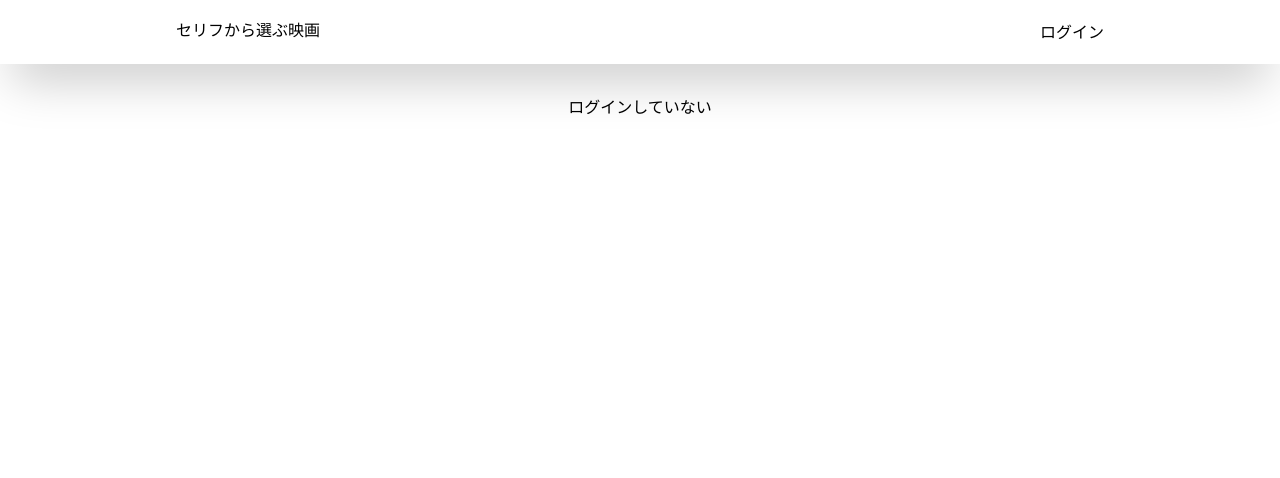
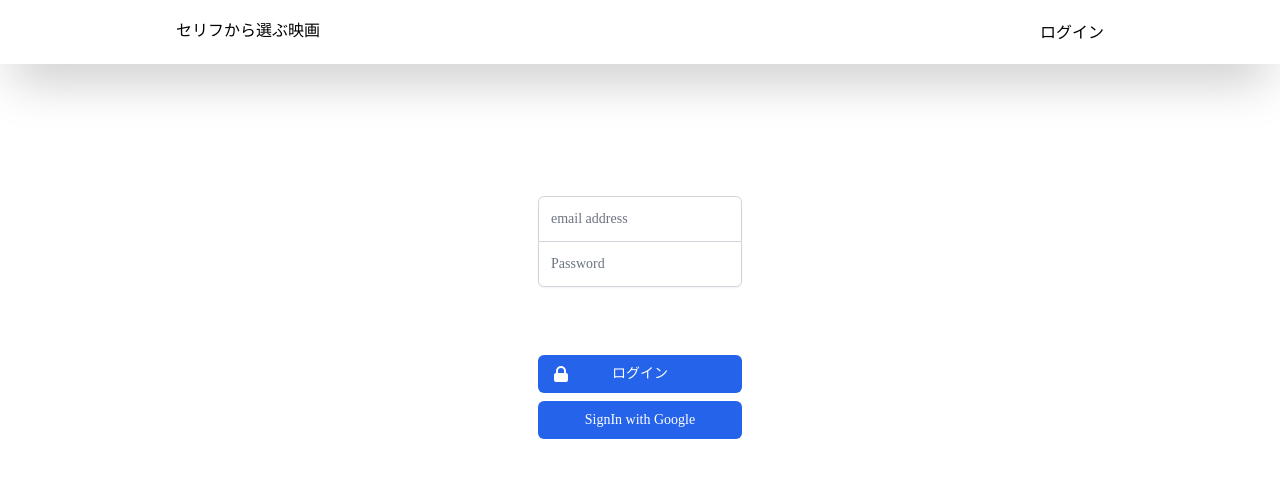
Before and after one commit to ayakuma309/movie-dialoge, a Next.js app: page / in a window 1280 px wide. Shown: the top 478 px of the page. Built offline with nearby package versions, Linux system fonts and the light colour scheme; no server answers.

Commit message:
fix: 検索ボタンのスタイル変更

```diff
--- a/pages/index.tsx
+++ b/pages/index.tsx
@@ -2,8 +2,9 @@ import { NextPage } from "next";
 import { useUser } from "../lib/auth";
 import Layout from "../components/common/Layout";
 import AllDialogue from "@/components/dialogue/AllDialogue";
+import Auth from "@/components/login/Auth";
 import Link from "next/link";
-
+import AddCircleIcon from '@mui/icons-material/AddCircle';
 const Home: NextPage = () => {
   const user = useUser();
   return (
@@ -12,12 +13,18 @@ const Home: NextPage = () => {
         <div>
           {user !== null ? (
             <>
-              <Link href="/search">検索</Link>
+              <div className="flex items-center justify-center">
+                <Link href="/search">
+                  <button className="btn btn-primary">
+                    <AddCircleIcon />
+                  </button>
+                </Link>
+              </div>
               <AllDialogue />
             </>
           ) : (
             <>
-              <h2>ログインしていない</h2>
+              <Auth />
             </>
           )}
         </div>
```
